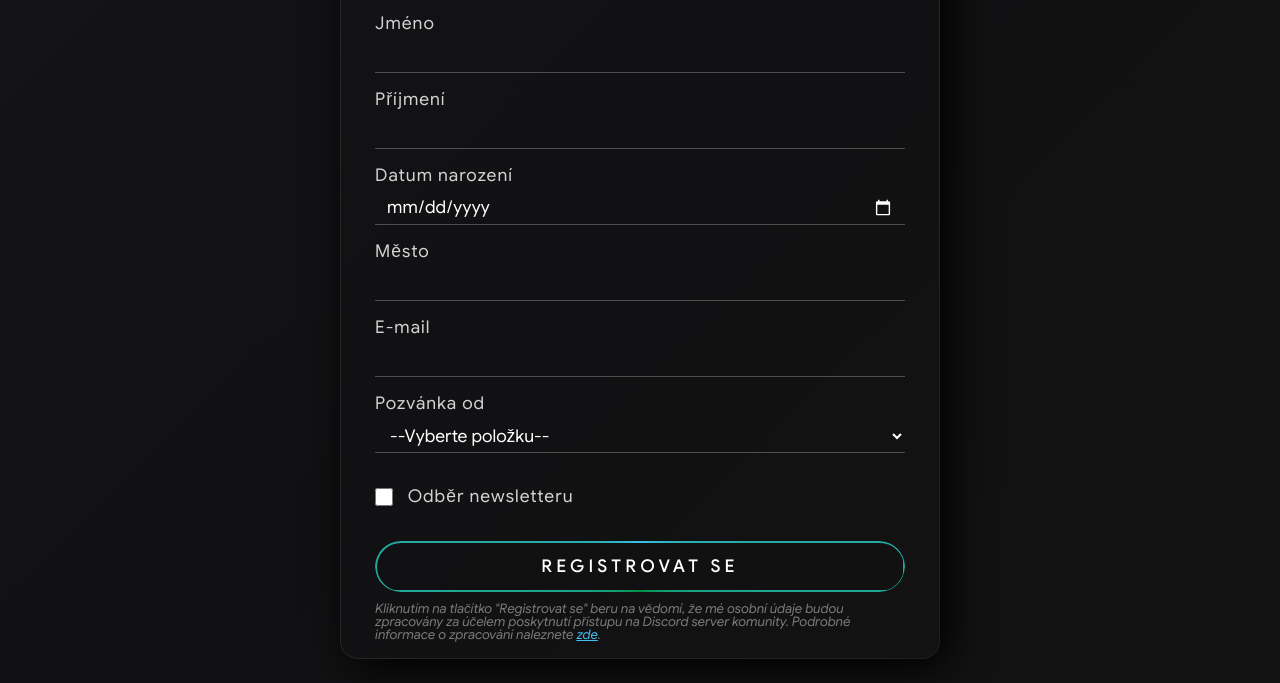
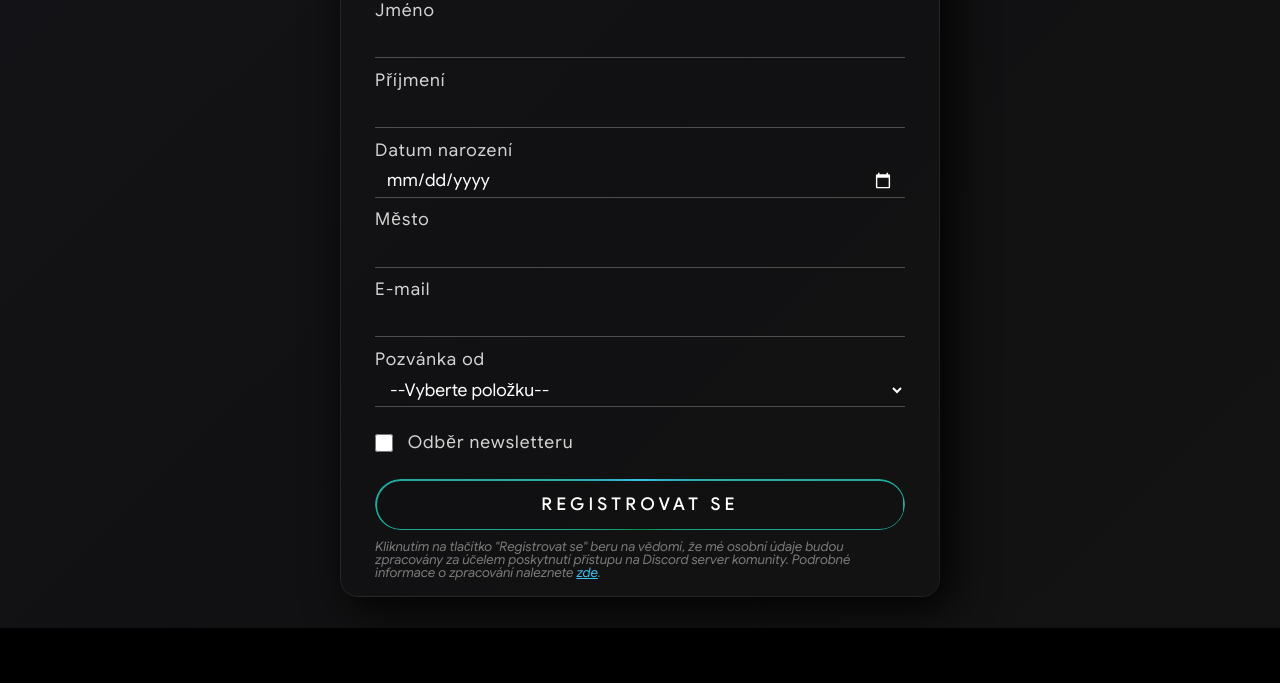
Before and after one commit to prodbylcsh/GrowHub, a website: page index.html in a window 1280 px wide. Shown: the part 172-855 px from the top of the page. After the commit the page ends 800 px from the top, so only its background shows below. Drawn offline with nearby package versions, Linux system fonts and the light colour scheme.

Commit message:
mobile styles

```diff
--- a/styles.css
+++ b/styles.css
@@ -66,12 +66,14 @@
     --container-padding: 1em 2em;
     --border-radius: 1em;
     --label-color: rgb(211, 211, 211);
-    --form-label-gap: 7px;
-    --form-element-gap: 1rem;
+    /* Vertical rhythm shrinks on short viewports so the form can fit without scroll */
+    --form-label-gap: clamp(4px, 0.6dvh, 7px);
+    --form-element-gap: clamp(0.55rem, 1.7dvh, 1rem);
     --font-size: clamp(16px, 15px + 0.2vw, 18px);
     --form-input-size: clamp(1.2rem, 1.2rem + 1vw, 2rem);
     --checkbox-size: 1rem;
     --form-input-border-radius: 5px;
+    --body-padding: 24px;
     --gradient-start: #3ec0f0;
     --gradient-end: #009346;
 }
@@ -89,17 +91,18 @@ html,
 
 h1 {
     padding: 0;
-    margin: 0;
-    margin: 1rem 0;
+    margin: var(--form-element-gap) 0;
 }
 
 body {
     margin: 0;
     min-height: 100vh;
+    /* dvh accounts for mobile browser chrome so 100vh doesn't overshoot the visible area */
+    min-height: 100dvh;
     display: flex;
     justify-content: center;
     align-items: center;
-    padding: 24px;
+    padding: var(--body-padding);
     background-color: #000;
     background-image: linear-gradient(315deg, #131313 0%, #111113 53%, #141418 100%);
     color: white;
@@ -108,10 +111,7 @@ body {
 @media (max-width: 400px) {
     :root {
         --container-padding: 1em;
-    }
-
-    body {
-        padding: 12px;
+        --body-padding: 12px;
     }
 }
 
@@ -124,6 +124,12 @@ form svg {
 #form-container {
     position: relative;
     width: min(100%, 600px);
+    /* Never taller than the visible viewport; if content still doesn't fit,
+       it scrolls inside the card instead of the page (no horizontal scroll). */
+    max-height: calc(100dvh - 2 * var(--body-padding));
+    overflow-y: auto;
+    overscroll-behavior: contain;
+    scrollbar-width: thin;
     border-radius: var(--border-radius);
     padding: var(--container-padding);
     box-shadow: 10px 10px 45px 0px rgb(0, 0, 0);
@@ -175,7 +181,7 @@ fieldset {
     display: flex;
     flex-direction: column;
     gap: var(--form-element-gap);
-    margin-bottom: 1rem;
+    margin-bottom: var(--form-element-gap);
 }
 
 form fieldset>div {
@@ -194,7 +200,7 @@ form fieldset>div:has(:focus) label {
     flex-direction: row;
     gap: 15px;
     align-items: center;
-    margin-bottom: 1rem;
+    margin-bottom: var(--form-element-gap);
 }
 
 form input[type="checkbox"] {
@@ -212,6 +218,9 @@ form select {
 form input:not([type="checkbox"]),
 form select {
     width: 100%;
+    /* min-width:0 overrides the intrinsic min-width so controls can't push past the container */
+    min-width: 0;
+    max-width: 100%;
     min-height: var(--form-input-size);
     padding: 0.25rem 0.625rem;
     font: inherit;
@@ -315,6 +324,17 @@ input[type="date"] {
     color-scheme: dark;
     color: white;
     -webkit-text-fill-color: white;
+    /* iOS Safari sizes date inputs by their native content and ignores width;
+       stripping the native appearance + min-width:0 stops it overflowing the container */
+    -webkit-appearance: none;
+    appearance: none;
+    min-width: 0;
+    max-width: 100%;
+}
+
+/* Keep the value left-aligned instead of iOS's default centering */
+input[type="date"]::-webkit-date-and-time-value {
+    text-align: left;
 }
 
 input[type="date"]::-webkit-datetime-edit,
```
